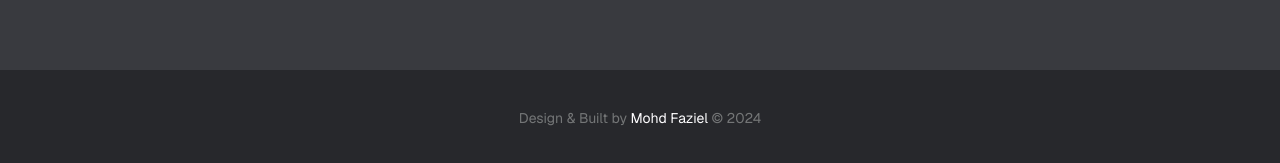
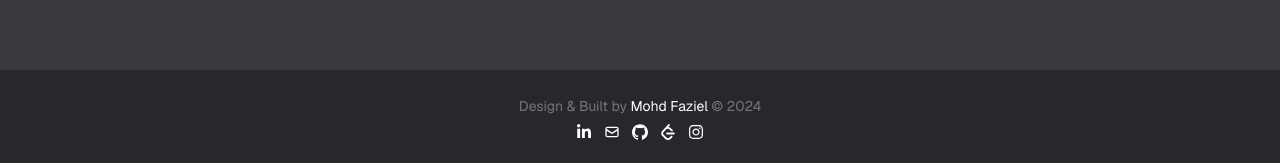
Before and after one commit to mohdfaziel/Aatiqa-Bakes-Cakes, a React (Vite) app: page / in a window 1280 px wide. Shown: the part 1530-1693 px from the top of the page. Built offline with nearby package versions, Linux system fonts and the light colour scheme.

Commit message:
added social media signature

```diff
--- a/package.json
+++ b/package.json
@@ -12,7 +12,8 @@
   "dependencies": {
     "framer-motion": "^11.11.13",
     "react": "^18.3.1",
-    "react-dom": "^18.3.1"
+    "react-dom": "^18.3.1",
+    "react-icons": "^5.3.0"
   },
   "devDependencies": {
     "@eslint/js": "^9.13.0",
--- a/src/Components/Footer/Footer.jsx
+++ b/src/Components/Footer/Footer.jsx
@@ -1,8 +1,11 @@
+import Social from "./Social";
+
 export default function Footer()
 {
     return (
-        <div className="w-full bg-dark1 h-[6rem] flex justify-center items-center">
+        <div className="w-full bg-dark1 h-[6rem] flex flex-col gap-2 justify-center items-center">
             <p className="text-unactive text-sm">Design & Built by <a href="https://www.faziel.me/" target="_blank"><span className="text-active ">Mohd Faziel</span></a> © 2024</p>
+            <Social/>
         </div>
     )
 }
--- /dev/null
+++ b/src/Components/Footer/Social.jsx
@@ -0,0 +1,30 @@
+import { FaLinkedinIn } from "react-icons/fa6";
+import { ImGithub } from "react-icons/im";
+import { SiLeetcode } from "react-icons/si";
+import { FaInstagram } from "react-icons/fa";
+import { HiOutlineMail } from "react-icons/hi";
+export default function Social()
+{
+    return (
+        <div className="SocialMedia flex justify-center text-active items-center gap-3">
+        <a href="https://www.linkedin.com/in/mohdfaziel/" target="_blank">
+          <FaLinkedinIn className="transition-all hover:scale-150" />
+        </a>
+        <a href="mailto:mohdfazel969@gmail.com" target="_blank">
+          <HiOutlineMail className="transition-all  hover:scale-150" />
+        </a>
+        <a href="https://github.com/mohdfaziel" target="_blank">
+          <ImGithub className="transition-all hover:scale-150" />
+        </a>
+        <a href="https://leetcode.com/u/mohdfaziel/" target="_blank">
+          <SiLeetcode className="transition-all hover:scale-150" />
+        </a>
+        <a
+          href="https://www.instagram.com/heyy.faziel?igsh=MWQxdW1yNDJ5ZGVicA=="
+          target="_blank"
+        >
+          <FaInstagram className="transition-all hover:scale-150" />
+        </a>
+      </div>
+    )
+}
```
Also changed, not shown: 1 other file (tests, documents, lock files or other folders).
